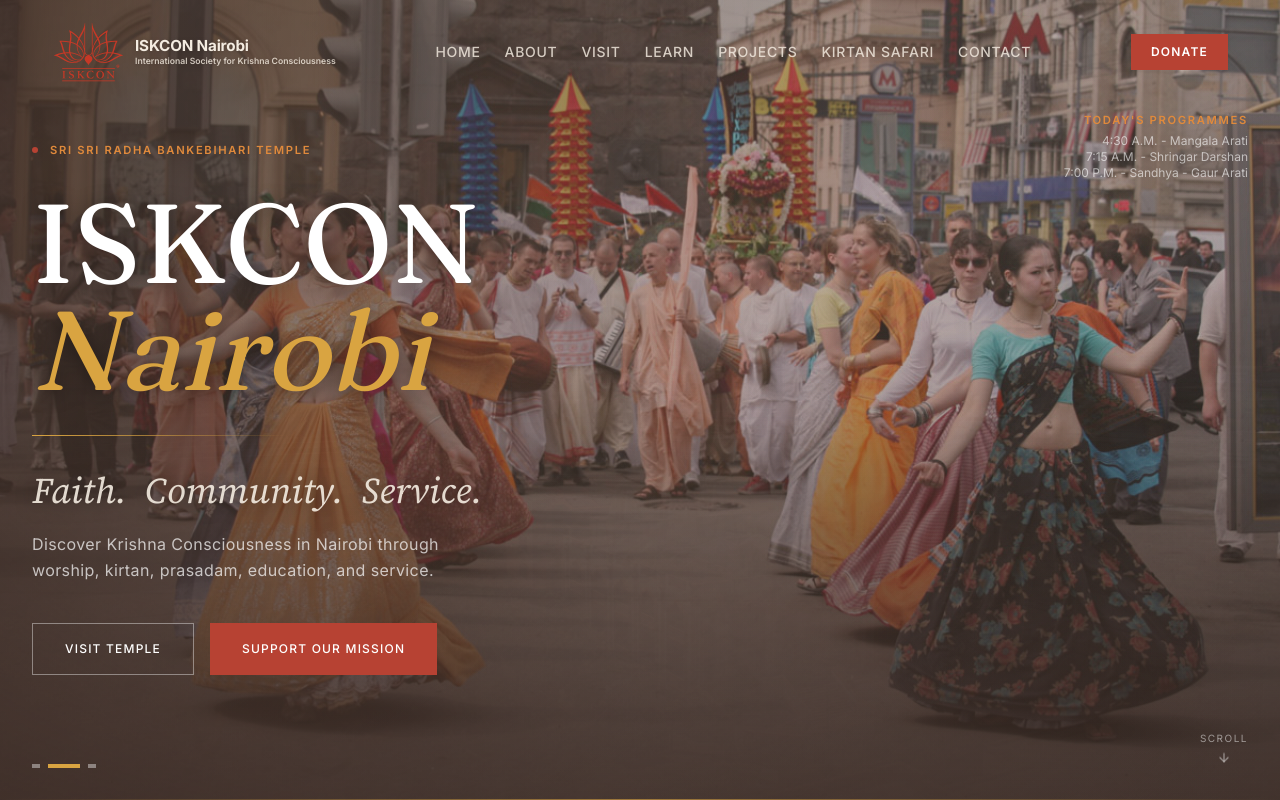
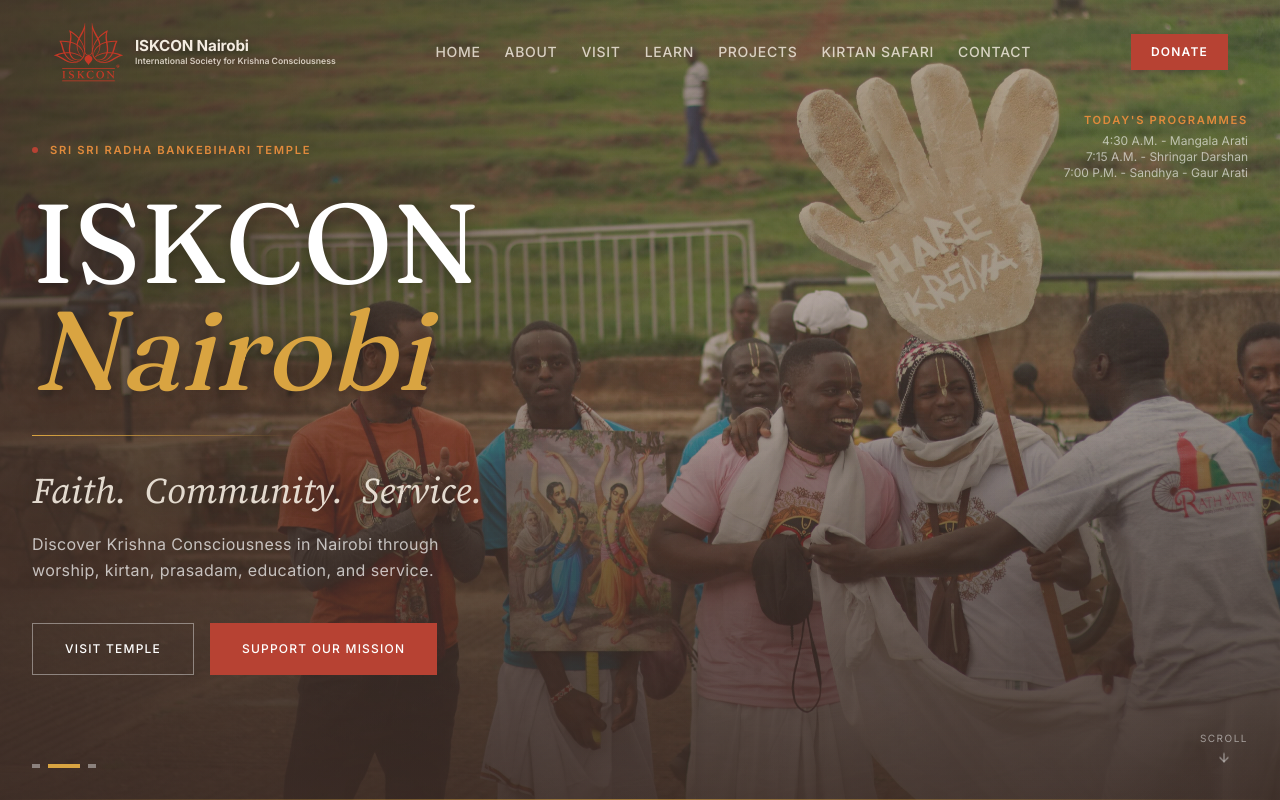
Before and after one commit to mongaremanfredo/iskcon-nairobi, a Next.js app: page / in a window 1280 px wide. Shown: the top 800 px of the page. Built offline with nearby package versions, Linux system fonts and the light colour scheme.

Commit message:
Update hero carousel and kirtan safari artwork

```diff
--- a/src/app/festivals/kirtan-safari/page.tsx
+++ b/src/app/festivals/kirtan-safari/page.tsx
@@ -125,7 +125,7 @@
             position: "absolute",
             inset: 0,
             backgroundImage:
-              "url('/images/kirtan-safari-2026-hero-bg.jpg')",
+              "url('/images/kirtan-safari-2026-page-hero.png')",
             backgroundSize: "cover",
             backgroundPosition: "center",
           }}
@@ -1305,7 +1305,7 @@
           }
 
           .kirtan-safari-page .ks-hero > div:first-of-type {
-            background-position: 58% top !important;
+            background-position: 42% top !important;
           }
 
           .kirtan-safari-page .ks-hero .content-width {
--- a/src/components/sections/HeroSection.tsx
+++ b/src/components/sections/HeroSection.tsx
@@ -1,6 +1,7 @@
 "use client";
 
 import { useEffect, useRef, useState } from "react";
+import type { CSSProperties } from "react";
 import Link from "next/link";
 import { ArrowDown } from "lucide-react";
 import { cn } from "@/lib/utils";
@@ -12,14 +13,16 @@
     position: "center 58%",
   },
   {
-    src: "/images/placeholders/hare-krishna-harinam.jpg",
-    alt: "Kenyan savanna landscape",
-    position: "center",
+    src: "/images/hero-ratha-yatra-kenya.jpg",
+    alt: "Ratha Yatra devotees in Nairobi carrying a Hare Krishna sign",
+    position: "center 48%",
+    mobilePosition: "62% center",
   },
   {
-    src: "/images/placeholders/iskcon-temple-bangalore.jpg",
-    alt: "African golden hour landscape",
+    src: "/images/kirtan-safari-2026-page-hero.png",
+    alt: "Kirtan Safari festival artwork with African landscape",
     position: "center",
+    mobilePosition: "42% center",
   },
 ];
 
@@ -53,8 +56,11 @@
           <img
             src={image.src}
             alt={image.alt}
-            className="w-full h-full object-cover"
-            style={{ objectPosition: image.position }}
+            className="hero-bg-image w-full h-full object-cover"
+            style={{
+              objectPosition: image.position,
+              "--hero-mobile-position": image.mobilePosition ?? image.position,
+            } as CSSProperties}
           />
         </div>
       ))}
@@ -177,6 +183,12 @@
         </div>
       </div>
       <style>{`
+        @media (max-width: 640px) {
+          .home-hero .hero-bg-image {
+            object-position: var(--hero-mobile-position) !important;
+          }
+        }
+
         @media (max-height: 520px) and (orientation: landscape) {
           .home-hero {
             min-height: 100svh !important;
```
Also changed, not shown: public/images/hero-ratha-yatra-kenya.jpg (added), public/images/kirtan-safari-2026-page-hero.png (added).
